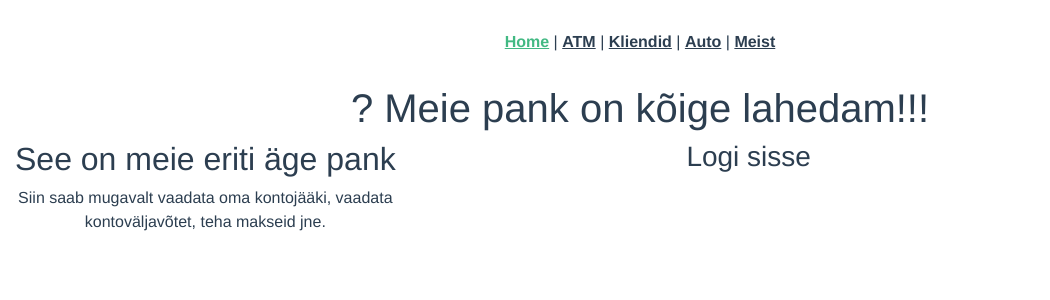
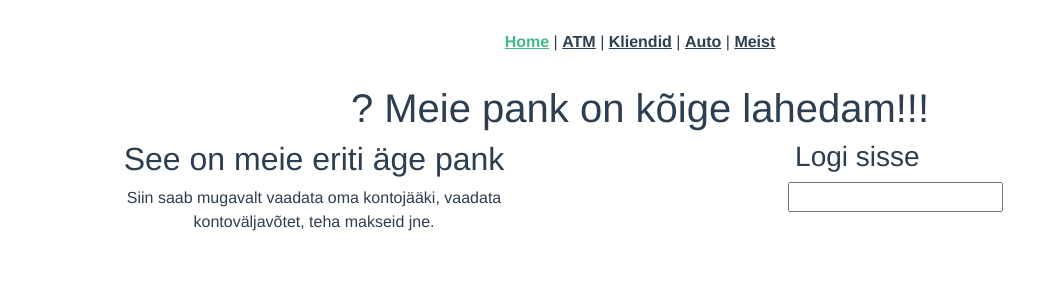
Before and after one commit to raintuur/front_bank_26, a Vue app: page / in a window 1280 px wide. Shown: the top 300 px of the page, without its empty margins (0-1050 px from the left). Built offline with nearby package versions, Linux system fonts and the light colour scheme.

Commit message:
RAIN-FEB-6 WIP

```diff
--- /dev/null
+++ b/src/components/home/HomeViewGreeting.vue
@@ -0,0 +1,12 @@
+<template>
+<div>
+  <h2>See on meie eriti äge pank</h2>
+  <p>Siin saab mugavalt vaadata oma kontojääki, vaadata kontoväljavõtet,
+    teha makseid jne.</p>
+</div>
+</template>
+<script>
+export default {
+  name: 'HomeViewGreeting'
+}
+</script>
--- /dev/null
+++ b/src/components/home/LogIn.vue
@@ -0,0 +1,21 @@
+<template>
+  <div>
+    <h3>Logi sisse</h3>
+
+    <div class="row justify-content-center">
+
+      <div class="col-lg-3">
+        <input>
+      </div>
+
+
+    </div>
+
+
+  </div>
+</template>
+<script>
+export default {
+  name: 'LogIn'
+}
+</script>
--- a/src/views/HomeView.vue
+++ b/src/views/HomeView.vue
@@ -1,31 +1,27 @@
 <template>
   <div class="home">
     <div class="row">
+      <!--  todo: Font Awesome icon    -->
       <h1>? Meie pank on kõige lahedam!!!</h1>
     </div>
-
-    <div class="row">
-
+    <div class="row justify-content-center">
       <div class="col-lg-4">
-        <h2>See on meie eriti äge pank</h2>
-        <p>Siin saab mugavalt vaadata oma kontojääki, vaadata kontoväljavõtet,
-          teha makseid jne.</p>
+        <HomeViewGreeting/>
       </div>
-
       <div class="col-lg-6">
-        <h3>Logi sisse</h3>
-
+        <LogIn/>
       </div>
-
     </div>
-
-
   </div>
 </template>
 
 <script>
 
+import HomeViewGreeting from "@/components/home/HomeViewGreeting";
+import LogIn from "@/components/home/LogIn";
+
 export default {
-  name: 'HomeView'
+  name: 'HomeView',
+  components: {LogIn, HomeViewGreeting}
 }
 </script>
```
